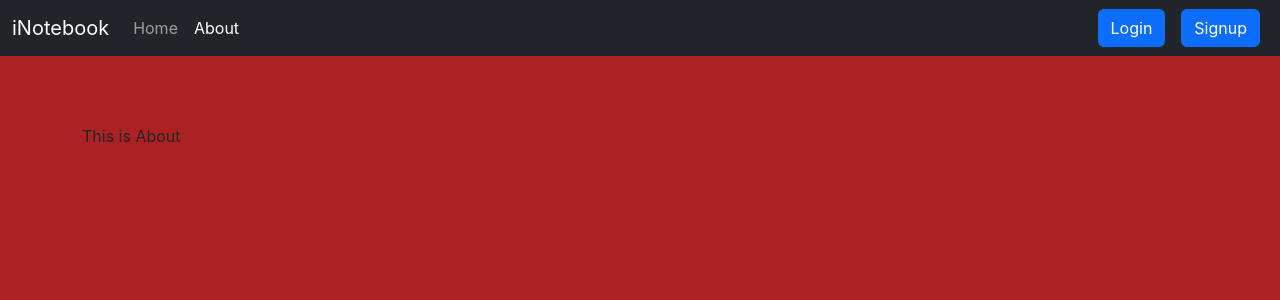
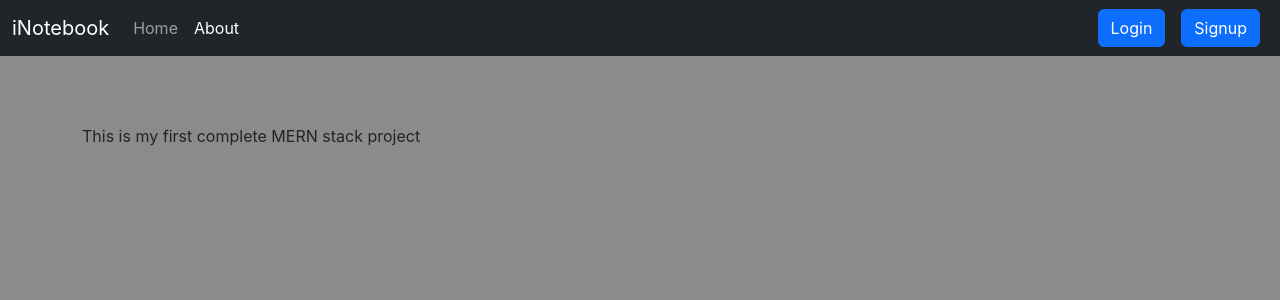
Before and after one commit to sansidsac/iNoteBook, a React (Create React App) app: page /about in a window 1280 px wide. Shown: the top 300 px of the page. Built offline with nearby package versions, Linux system fonts and the light colour scheme.

Commit message:
Added about

```diff
--- a/src/App.css
+++ b/src/App.css
@@ -2,8 +2,10 @@ i{
     cursor: pointer;
 }
 
+
+
 body{
-    background-color: rgb(172, 34, 34);
+    background-color: rgb(139, 139, 139);
 }
 
 .alert-height{
--- a/src/components/About.js
+++ b/src/components/About.js
@@ -1,7 +1,7 @@
 import React from "react";
 
 const About = () => {
-  return <div>This is About </div>;
+  return <div>This is my first complete MERN stack project </div>;
 };
 
 export default About;
```
